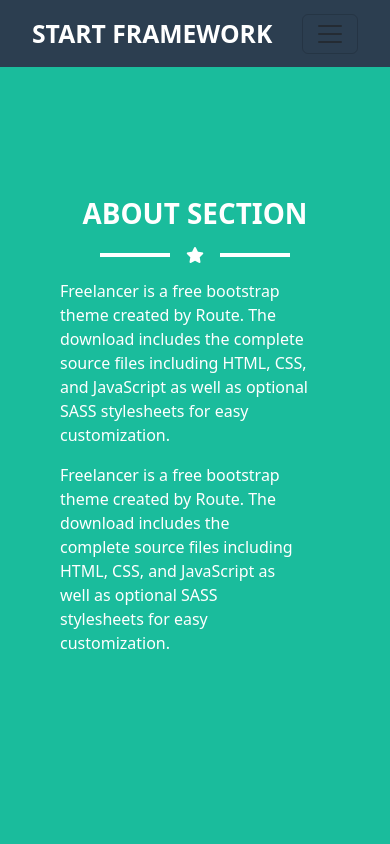
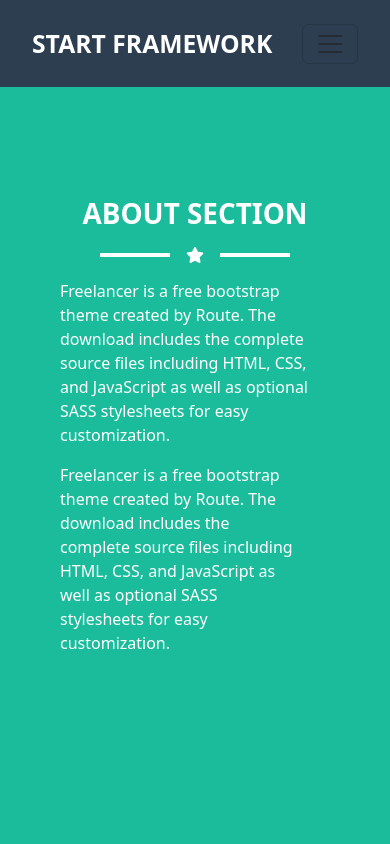
Before and after one commit to Mekkawy22/Task-1---Angular, an Angular app: page /about in a window 390 px wide. Shown: the top 844 px of the page. Built offline with nearby package versions, Linux system fonts and the light colour scheme.

Commit message:
Update navbar.component.css

```diff
--- a/src/app/Component/navbar/navbar.component.css
+++ b/src/app/Component/navbar/navbar.component.css
@@ -13,12 +13,12 @@
 @media (max-width: 767px) {
 
     .nav-padding {
-        padding: 10px 20px;
+        padding: 20px 20px;
       }
       .nav-padding-scrollY {
-          padding: 10px 10px;
+          padding: 10px 20px;
         }
     li{
-        width: 20%;
+        width: 30%;
     }
 }
```
